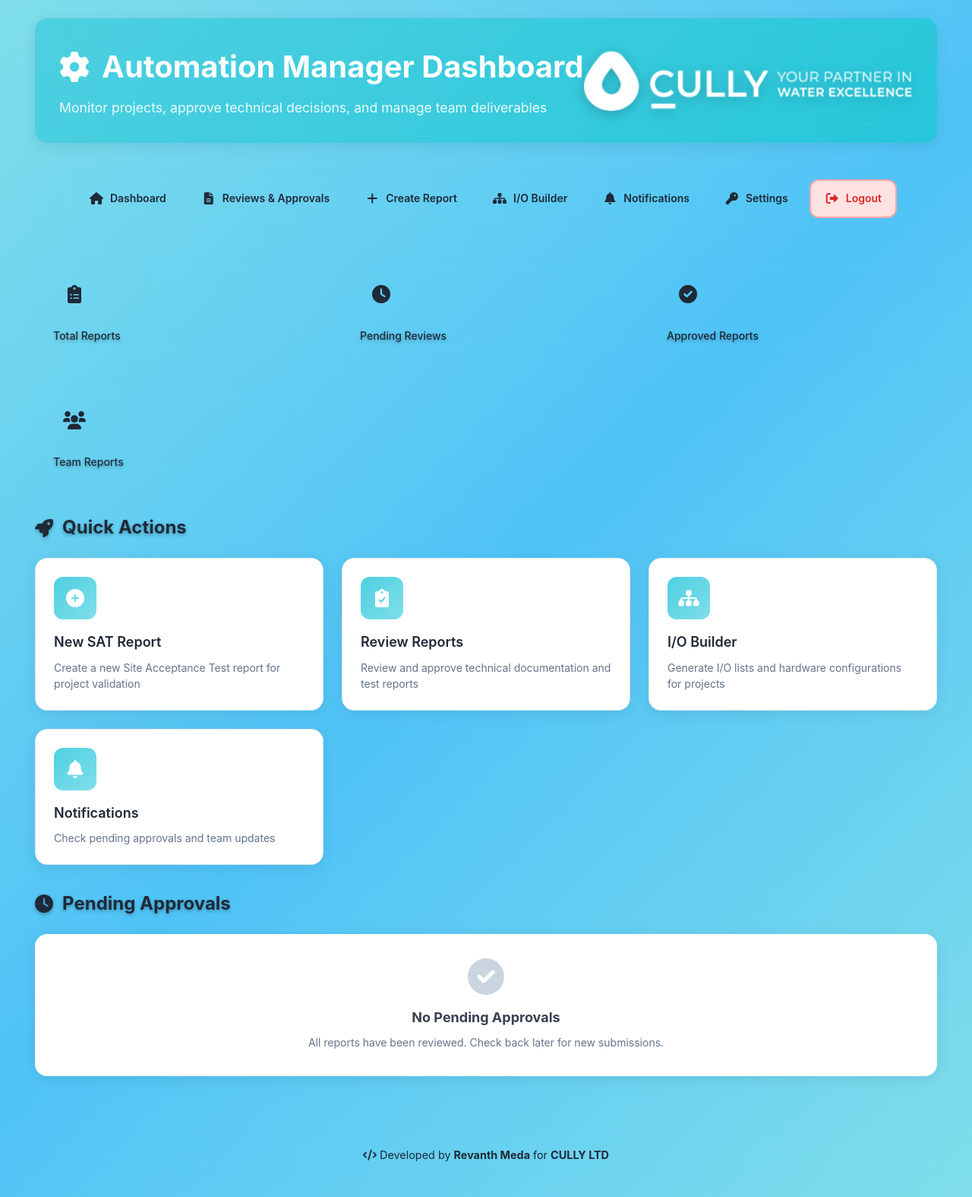
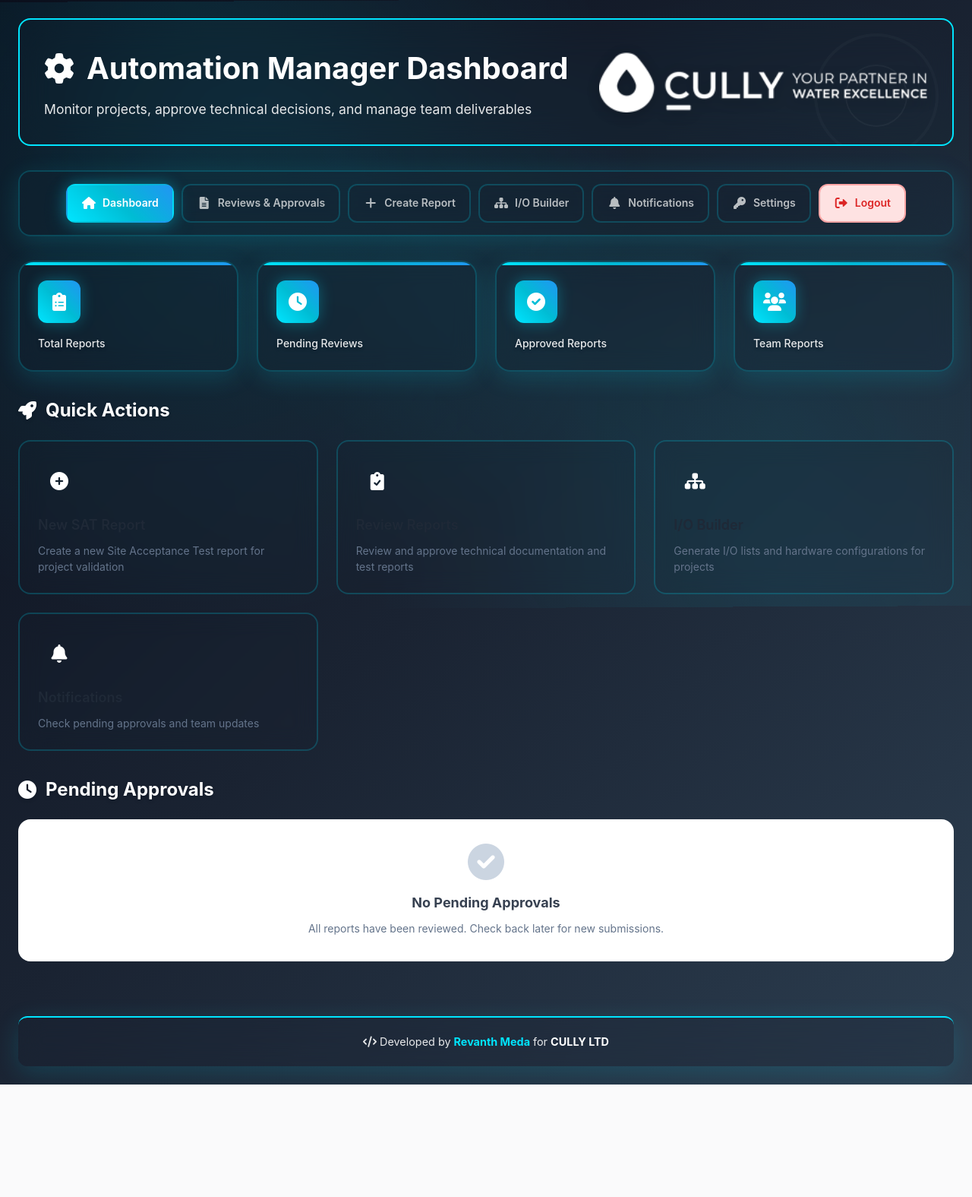
Before and after one commit to RevanthMeda/SERVER, a Python web app: template templates/automation_manager_dashboard.html in a window 1280 px wide. Shown: the whole page at 76% size. After the commit the page ends 1427 px from the top, so only its background shows below. Run offline with Jinja, Linux system fonts and the light colour scheme; the template is opened without the code that fills it, so the values that code supplies are empty.

Commit message:
Enforce dark quantum glass theme on dashboards
Updated automation manager and project manager dashboard templates to apply a consistent dark quantum glass theme across all elements. Added forced dark backgrounds, glassmorphism effects, and improved color consistency. Also included cache-busting for CSS and meta tags to prevent caching on the PM dashboard.

```diff
--- a/templates/automation_manager_dashboard.html
+++ b/templates/automation_manager_dashboard.html
@@ -8,31 +8,69 @@
     <link rel="stylesheet" href="{{ url_for('static', filename='css/form.css') }}">
     <link rel="stylesheet" href="https://cdnjs.cloudflare.com/ajax/libs/font-awesome/6.0.0/css/all.min.css">
     <style>
+        /* DARK QUANTUM GLASS THEME - CONSISTENT WITH ALL PAGES */
         :root {
-            --admin-primary: #4DD0E1;
-            --admin-primary-dark: #26C6DA;
-            --admin-primary-light: #80DEEA;
-            --admin-success: #10b981;
-            --admin-warning: #f59e0b;
-            --admin-danger: #ef4444;
-            --admin-neutral: #6b7280;
-            --card-shadow: 0 4px 20px rgba(0, 0, 0, 0.08);
-            --card-shadow-hover: 0 8px 30px rgba(0, 0, 0, 0.12);
+            --quantum-dark: #0a0f1c;
+            --neural-blue: #1a2332;
+            --cyber-electric: #00e5ff;
+            --plasma-cyan: #00bcd4;
+            --tech-blue: #2196f3;
+            --crystal-white: #ffffff;
+            --quantum-glass: rgba(26, 35, 50, 0.15);
+            --surface-glass: rgba(26, 35, 50, 0.25);
+            --deep-space: rgba(10, 15, 28, 0.95);
+            --neural-gradient: linear-gradient(135deg, #0a0f1c 0%, #1a2332 50%, #2c3e50 100%);
+            --cyber-gradient: linear-gradient(45deg, #00e5ff 0%, #00bcd4 50%, #2196f3 100%);
+            --glass-gradient: linear-gradient(180deg, rgba(26, 35, 50, 0.15) 0%, rgba(26, 35, 50, 0.05) 100%);
+            --quantum-shadow: 0 8px 32px rgba(0, 229, 255, 0.15);
+            --cyber-glow: 0 0 20px rgba(0, 229, 255, 0.3);
+            --neural-border: rgba(0, 229, 255, 0.2);
+            --transition: all 0.25s cubic-bezier(0.4, 0, 0.2, 1);
+            --text-dark: #ffffff;
+            --text-medium: rgba(255, 255, 255, 0.9);
+            --text-light: rgba(255, 255, 255, 0.7);
         }
 
         body {
             margin: 0;
-            font-family: 'Inter', -apple-system, BlinkMacSystemFont, 'Segoe UI', sans-serif;
-            background: linear-gradient(135deg, #f8fafc 0%, #e2e8f0 100%);
-            color: #1f2937;
+            padding: 0;
+            font-family: 'Orbitron', 'Exo 2', 'Inter', monospace;
+            background: var(--neural-gradient);
+            color: var(--text-dark);
             line-height: 1.6;
             min-height: 100vh;
+            overflow-x: hidden;
+            position: relative;
+        }
+
+        body::before {
+            content: '';
+            position: fixed;
+            top: 0;
+            left: 0;
+            width: 100%;
+            height: 100%;
+            background: radial-gradient(circle at 20% 30%, rgba(0, 229, 255, 0.1) 0%, transparent 50%),
+                        radial-gradient(circle at 80% 70%, rgba(0, 188, 212, 0.08) 0%, transparent 50%),
+                        linear-gradient(45deg, transparent 30%, rgba(0, 229, 255, 0.03) 50%, transparent 70%);
+            pointer-events: none;
+            z-index: 0;
+            animation: quantumFlow 8s ease-in-out infinite;
+        }
+
+        @keyframes quantumFlow {
+            0%, 100% { transform: translateX(0) rotate(0deg); }
+            33% { transform: translateX(10px) rotate(1deg); }
+            66% { transform: translateX(-5px) rotate(-0.5deg); }
         }
 
         .dashboard-container {
-            max-width: 1400px;
-            margin: 0 auto;
+            width: 100%;
+            margin: 0;
             padding: 24px;
+            position: relative;
+            z-index: 1;
+            min-height: 100vh;
         }
 
         /* Header Section - Exact same as admin/engineer */
@@ -161,9 +199,42 @@
             border-color: #f87171 !important;
         }
 
-        /* Flash Messages */
-        .flash-messages {
-            margin-bottom: 24px;
+        /* FORCE DARK QUANTUM GLASS THEME - HIGHEST PRIORITY */
+        body {
+            background: linear-gradient(135deg, #0a0f1c 0%, #1a2332 50%, #2c3e50 100%) !important;
+            color: #ffffff !important;
+        }
+
+        .dashboard-header {
+            background: rgba(26, 35, 50, 0.15) !important;
+            backdrop-filter: blur(25px) !important;
+            border: 2px solid #00e5ff !important;
+        }
+
+        .dashboard-nav {
+            background: rgba(26, 35, 50, 0.15) !important;
+            backdrop-filter: blur(20px) !important;
+            border: 2px solid rgba(0, 229, 255, 0.2) !important;
+        }
+
+        .stat-card {
+            background: rgba(26, 35, 50, 0.15) !important;
+            backdrop-filter: blur(15px) !important;
+            border: 2px solid rgba(0, 229, 255, 0.2) !important;
+            color: #ffffff !important;
+        }
+
+        .action-card {
+            background: rgba(26, 35, 50, 0.15) !important;
+            backdrop-filter: blur(15px) !important;
+            border: 2px solid rgba(0, 229, 255, 0.2) !important;
+            color: #ffffff !important;
+        }
+
+        .table-responsive {
+            background: rgba(26, 35, 50, 0.15) !important;
+            backdrop-filter: blur(15px) !important;
+            border: 2px solid rgba(0, 229, 255, 0.2) !important;
         }
 
         .flash-message {
```
Also changed, not shown: templates/pm_dashboard.html (+41 -10 lines).
